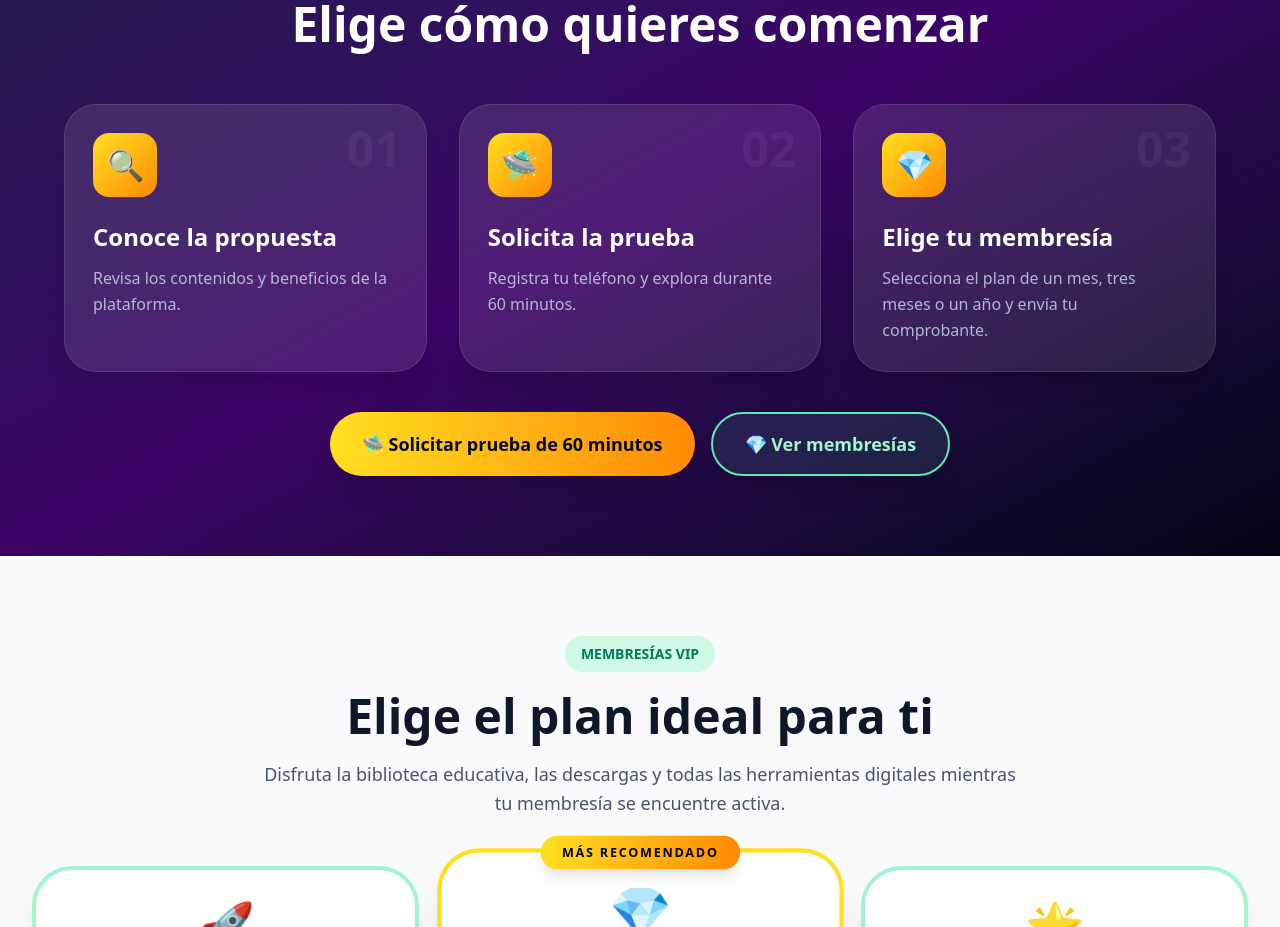
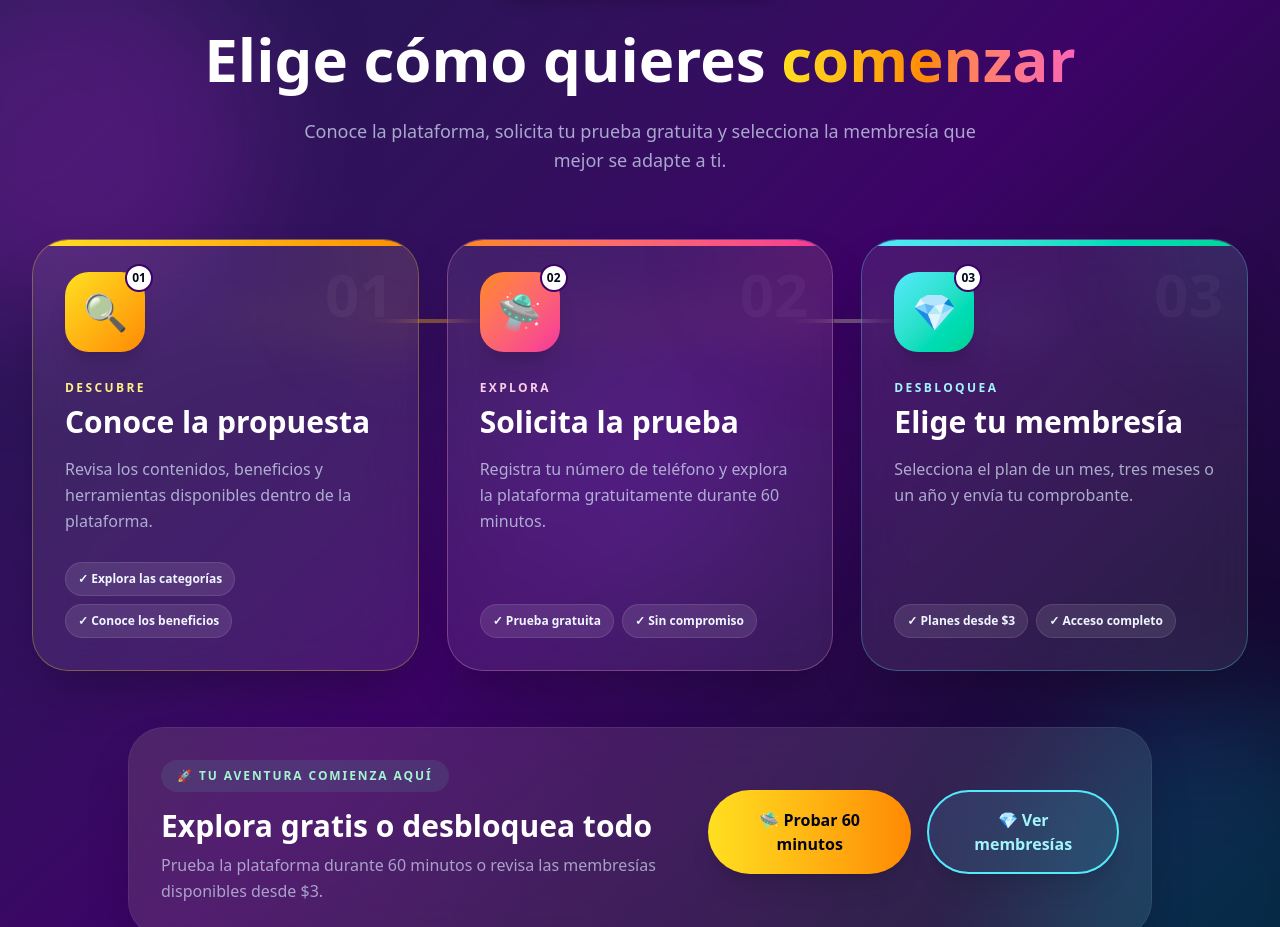
Before and after one commit to fernanda21velasquez1990-lgtm/mi-plataforma-infantil, a Next.js app: page / in a window 1280 px wide. Shown: the part 3205-4132 px from the top of the page. Built offline with nearby package versions, Linux system fonts and the light colour scheme.

Commit message:
feat: agregar membresias y mejorar landing page

```diff
--- a/app/page.tsx
+++ b/app/page.tsx
@@ -703,82 +703,184 @@ export default function InicioLanding() {
 
       <section
         id="como-funciona"
-        className="scroll-mt-24 bg-gradient-to-br from-indigo-950 via-purple-950 to-slate-950 px-5 py-20 lg:px-8"
+        className="relative scroll-mt-24 overflow-hidden bg-gradient-to-br from-indigo-950 via-purple-950 to-slate-950 px-5 py-24 lg:px-8"
       >
-        <div className="mx-auto max-w-6xl">
-          <div className="mx-auto mb-14 max-w-3xl text-center">
-            <span className="inline-flex rounded-full bg-yellow-300/10 px-4 py-2 text-sm font-black text-yellow-200">
-              COMENZAR ES MUY FÁCIL
+        <div className="pointer-events-none absolute -left-32 top-20 h-96 w-96 rounded-full bg-fuchsia-500/20 blur-3xl" />
+
+        <div className="pointer-events-none absolute -right-32 bottom-0 h-96 w-96 rounded-full bg-cyan-500/20 blur-3xl" />
+
+        <div className="pointer-events-none absolute left-1/2 top-1/2 h-72 w-72 -translate-x-1/2 -translate-y-1/2 rounded-full bg-violet-500/10 blur-3xl" />
+
+        <div className="relative mx-auto max-w-7xl">
+          <div className="mx-auto mb-16 max-w-4xl text-center">
+            <span className="inline-flex items-center gap-2 rounded-full border border-yellow-300/20 bg-yellow-300/10 px-5 py-2 text-sm font-black uppercase tracking-[0.14em] text-yellow-200 shadow-lg">
+              <span className="animate-pulse">✨</span>
+              Comenzar es muy fácil
             </span>
 
-            <h2 className="mt-5 text-4xl font-black sm:text-5xl">
-              Elige cómo quieres comenzar
+            <h2 className="mt-6 text-4xl font-black leading-tight sm:text-5xl lg:text-6xl">
+              Elige cómo quieres{" "}
+              <span className="bg-gradient-to-r from-yellow-300 via-orange-400 to-pink-400 bg-clip-text text-transparent">
+                comenzar
+              </span>
             </h2>
+
+            <p className="mx-auto mt-5 max-w-2xl text-base font-medium leading-relaxed text-blue-100/70 sm:text-lg">
+              Conoce la plataforma, solicita tu prueba gratuita
+              y selecciona la membresía que mejor se adapte a ti.
+            </p>
           </div>
 
-          <div className="grid gap-8 md:grid-cols-3">
+          <div className="relative">
+            <div className="pointer-events-none absolute left-[16%] right-[16%] top-20 hidden h-1 rounded-full bg-gradient-to-r from-yellow-300 via-orange-400 to-cyan-300 opacity-40 lg:block" />
+
+            <div className="grid gap-7 lg:grid-cols-3">
               {[
                 {
                   numero: "01",
                   emoji: "🔍",
+                  etiqueta: "DESCUBRE",
                   titulo: "Conoce la propuesta",
                   descripcion:
-                  "Revisa los contenidos y beneficios de la plataforma.",
+                    "Revisa los contenidos, beneficios y herramientas disponibles dentro de la plataforma.",
+                  detalles: [
+                    "Explora las categorías",
+                    "Conoce los beneficios",
+                  ],
+                  color: "from-yellow-300 to-orange-400",
+                  borde: "border-yellow-300/30",
+                  texto: "text-yellow-200",
                 },
                 {
                   numero: "02",
                   emoji: "🛸",
+                  etiqueta: "EXPLORA",
                   titulo: "Solicita la prueba",
                   descripcion:
-                  "Registra tu teléfono y explora durante 60 minutos.",
+                    "Registra tu número de teléfono y explora la plataforma gratuitamente durante 60 minutos.",
+                  detalles: [
+                    "Prueba gratuita",
+                    "Sin compromiso",
+                  ],
+                  color: "from-orange-400 to-pink-500",
+                  borde: "border-pink-300/30",
+                  texto: "text-pink-200",
                 },
                 {
                   numero: "03",
                   emoji: "💎",
+                  etiqueta: "DESBLOQUEA",
                   titulo: "Elige tu membresía",
                   descripcion:
                     "Selecciona el plan de un mes, tres meses o un año y envía tu comprobante.",
+                  detalles: [
+                    "Planes desde $3",
+                    "Acceso completo",
+                  ],
+                  color: "from-cyan-300 to-emerald-400",
+                  borde: "border-cyan-300/30",
+                  texto: "text-cyan-200",
                 },
               ].map((paso) => (
                 <article
                   key={paso.numero}
-                className="relative rounded-[2rem] border border-white/10 bg-white/10 p-7 shadow-xl"
+                  className={`group relative flex h-full flex-col overflow-hidden rounded-[2.25rem] border ${paso.borde} bg-white/[0.08] p-7 shadow-2xl backdrop-blur-xl transition duration-300 hover:-translate-y-3 hover:bg-white/[0.12] sm:p-8`}
                 >
-                <span className="absolute right-6 top-5 text-5xl font-black text-white/5">
+                  <div
+                    className={`absolute inset-x-0 top-0 h-1.5 bg-gradient-to-r ${paso.color}`}
+                  />
+
+                  <div
+                    className={`pointer-events-none absolute -right-20 -top-20 h-44 w-44 rounded-full bg-gradient-to-br ${paso.color} opacity-10 blur-3xl transition duration-500 group-hover:opacity-25`}
+                  />
+
+                  <span className="absolute right-6 top-6 text-6xl font-black text-white/[0.04] transition duration-300 group-hover:text-white/[0.08]">
                     {paso.numero}
                   </span>
 
-                <span className="flex h-16 w-16 items-center justify-center rounded-2xl bg-gradient-to-br from-yellow-300 to-orange-400 text-3xl">
+                  <div
+                    className={`relative flex h-20 w-20 items-center justify-center rounded-[1.5rem] bg-gradient-to-br ${paso.color} text-4xl shadow-xl transition duration-300 group-hover:scale-110 group-hover:rotate-3`}
+                  >
                     {paso.emoji}
+
+                    <span className="absolute -right-2 -top-2 flex h-7 w-7 items-center justify-center rounded-full border-2 border-purple-950 bg-white text-xs font-black text-slate-950">
+                      {paso.numero}
+                    </span>
+                  </div>
+
+                  <span
+                    className={`mt-7 text-xs font-black uppercase tracking-[0.2em] ${paso.texto}`}
+                  >
+                    {paso.etiqueta}
                   </span>
 
-                <h3 className="mt-6 text-2xl font-black">
+                  <h3 className="mt-2 text-2xl font-black text-white sm:text-3xl">
                     {paso.titulo}
                   </h3>
 
-                <p className="mt-3 leading-relaxed text-blue-100/75">
+                  <p className="mt-4 flex-1 leading-relaxed text-blue-100/70">
                     {paso.descripcion}
                   </p>
+
+                  <div className="mt-7 flex flex-wrap gap-2">
+                    {paso.detalles.map((detalle) => (
+                      <span
+                        key={detalle}
+                        className="rounded-full border border-white/10 bg-white/10 px-3 py-2 text-xs font-black text-blue-50"
+                      >
+                        ✓ {detalle}
+                      </span>
+                    ))}
+                  </div>
                 </article>
               ))}
             </div>
+          </div>
 
-          <div className="mt-10 flex flex-col justify-center gap-4 sm:flex-row">
+          <div className="relative mx-auto mt-14 max-w-5xl overflow-hidden rounded-[2.25rem] border border-white/10 bg-white/[0.07] p-6 shadow-2xl backdrop-blur-xl sm:p-8">
+            <div className="pointer-events-none absolute inset-0 bg-gradient-to-r from-yellow-300/5 via-pink-400/5 to-cyan-300/5" />
+
+            <div className="relative flex flex-col items-center justify-between gap-7 text-center lg:flex-row lg:text-left">
+              <div>
+                <span className="inline-flex rounded-full bg-emerald-300/10 px-4 py-2 text-xs font-black uppercase tracking-[0.16em] text-emerald-200">
+                  🚀 Tu aventura comienza aquí
+                </span>
+
+                <h3 className="mt-4 text-2xl font-black sm:text-3xl">
+                  Explora gratis o desbloquea todo
+                </h3>
+
+                <p className="mt-2 max-w-xl leading-relaxed text-blue-100/65">
+                  Prueba la plataforma durante 60 minutos o
+                  revisa las membresías disponibles desde $3.
+                </p>
+              </div>
+
+              <div className="flex w-full flex-col gap-4 sm:w-auto sm:flex-row">
                 <button
                   type="button"
                   onClick={solicitarPruebaGratis}
-              className="rounded-full bg-gradient-to-r from-yellow-300 to-orange-400 px-8 py-4 text-lg font-black text-slate-950 shadow-xl transition hover:-translate-y-1"
+                  className="rounded-full bg-gradient-to-r from-yellow-300 to-orange-400 px-7 py-4 text-base font-black text-slate-950 shadow-xl transition hover:-translate-y-1 hover:brightness-110"
                 >
-              🛸 Solicitar prueba de 60 minutos
+                  🛸 Probar 60 minutos
                 </button>
 
                 <button
                   type="button"
                   onClick={abrirMembresias}
-              className="rounded-full border-2 border-emerald-300 bg-emerald-300/10 px-8 py-4 text-lg font-black text-emerald-200 shadow-xl transition hover:-translate-y-1"
+                  className="rounded-full border-2 border-cyan-300 bg-cyan-300/10 px-7 py-4 text-base font-black text-cyan-200 shadow-xl transition hover:-translate-y-1 hover:bg-cyan-300 hover:text-slate-950"
                 >
                   💎 Ver membresías
                 </button>
+              </div>
+            </div>
+          </div>
+
+          <div className="mt-8 flex flex-wrap items-center justify-center gap-x-8 gap-y-3 text-sm font-bold text-blue-100/55">
+            <span>✓ Prueba gratuita</span>
+            <span>✓ Activación por WhatsApp</span>
+            <span>✓ Planes desde $3</span>
+            <span>✓ Acceso desde cualquier dispositivo</span>
           </div>
         </div>
       </section>
```
Lines whose indentation alone changed are shown as unchanged.
